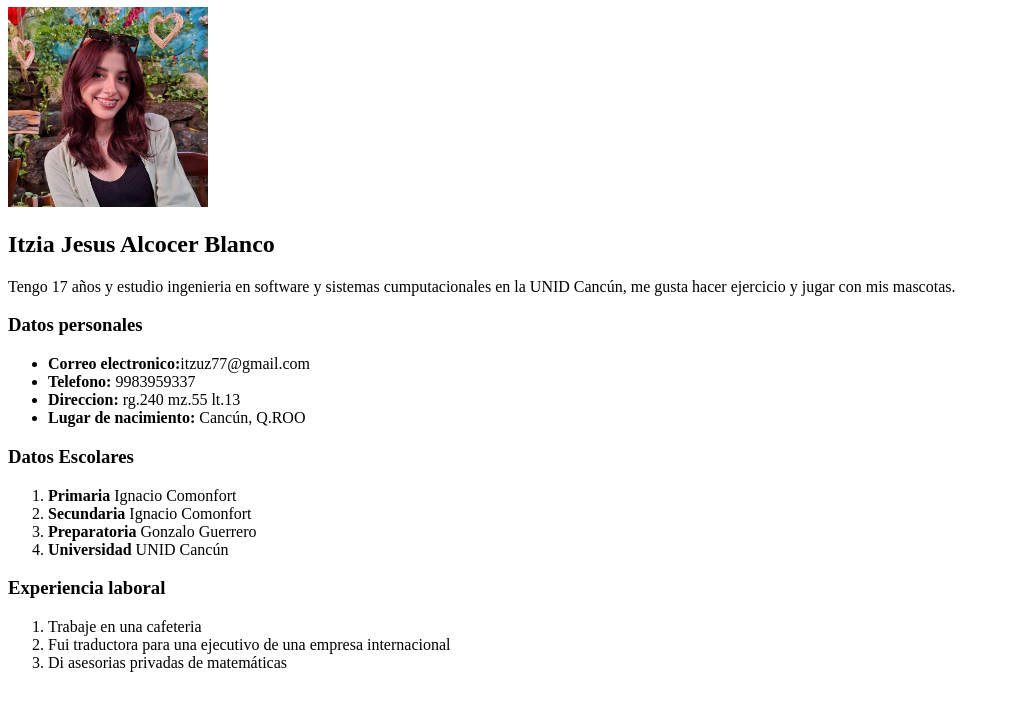
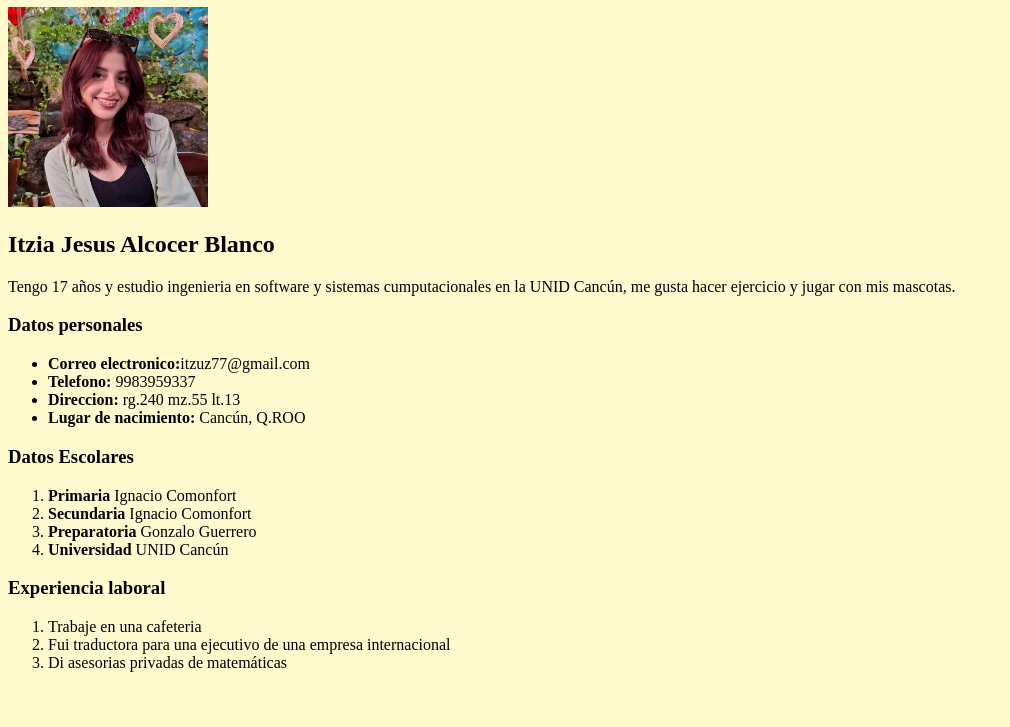
Before and after one commit to itzuz77-eng/ingieneria-de-software, a plain HTML site: page index.html in a window 1280 px wide. Shown: the part 73-800 px from the top of the page, without its empty margins (0-1010 px from the left). Drawn offline with Linux system fonts and the light colour scheme.

Commit message:
Agregar ccs

```diff
--- a/index.html
+++ b/index.html
@@ -4,7 +4,8 @@
     <meta charset="UTF-8">
     <meta name="viewport" content="width=device-width, initial-scale=1.0">
    <link rel="stylesheet" href="style.css">
-    <title>Mi primera pagina </title>
+  <link rel="stylesheet" href="styles.css">
+   <title>Mi primera pagina </title>
 </head>
 <link rel="stylesheet" href="style.css">
 <body>
--- /dev/null
+++ b/styles.css
@@ -0,0 +1,3 @@
+body{
+    background-color: lemonchiffon;
+}
```
